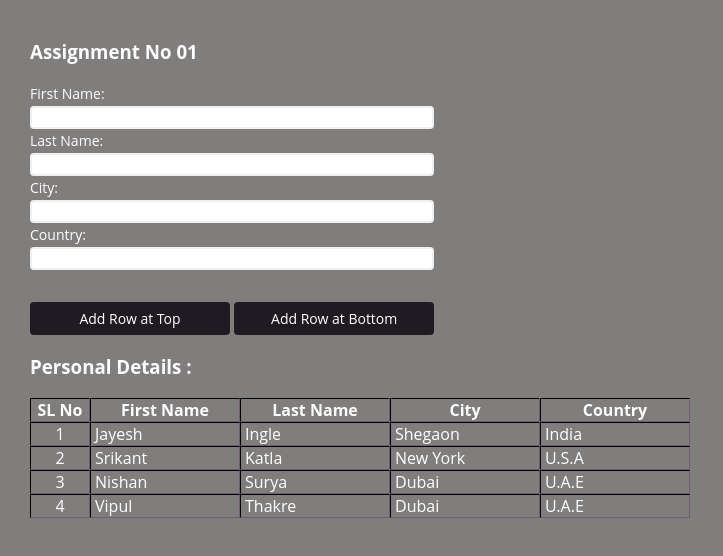
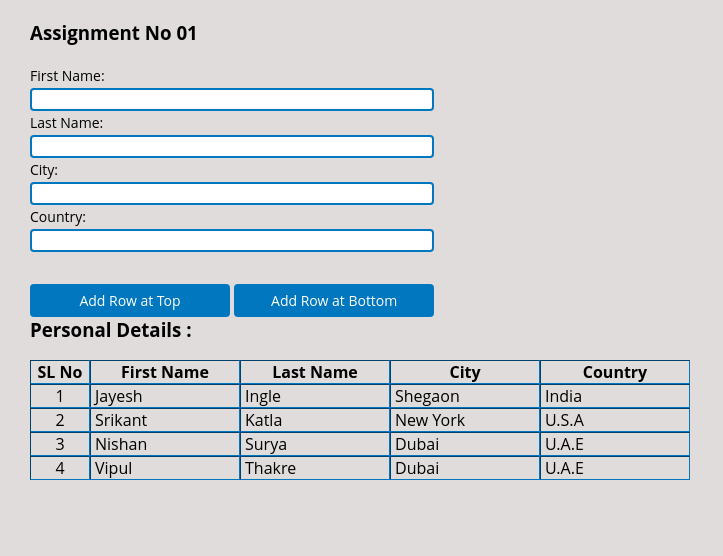
Before and after one commit to inglejayesh/HTML_Tables, a plain HTML site: page index.html in a window 1280 px wide. Shown: the whole page, without its empty margins (0-723 px from the left). Drawn offline with Linux system fonts and the light colour scheme.

Commit message:
Update style.css

```diff
--- a/style.css
+++ b/style.css
@@ -1,9 +1,9 @@
 * {
 	box-sizing: border-box;
 }
-
+/*css for body*/
 body {
-	background-color: #807d7d;
+	background-color: #e0dcdc;
 	font-family: 'Open Sans', sans-serif;
 	align-items: center;
 	justify-content: center;
@@ -12,57 +12,16 @@ body {
 	padding-bottom: 20px;
 	position: relative;
 	padding: 20px 30px;
-	color: #fff;
 }
-h1{
-	margin: 0%;
+h3{
+	margin-top: 0%;
 }
+
+/*tables css*/
 table{
     border-spacing: 0px;
-	border : 2px #201b22;
+	border : 2px #0077bf;
 }
-
-label {
-	display: inline-block;
-	margin-bottom: 3px;
-	font-size: 14px;
-}
-input {
-	border: 2px solid #f0f0f0;
-	border-radius: 4px;
-	display: block;
-	font-family: inherit;
-	font-size: 14px;
-	padding: 0 5px;
-	width: 404px;
-}
-
-small {
-	margin-left: 10px;
-}
-button {
-	background-color: #201b22;
-	border: 2px solid #201b22;
-	border-radius: 4px;
-	color: #fff;
-
-	font-family: inherit;
-	font-size: 14px;
-	padding: 5px;
-	margin-top: 20px;
-	width: 200px;
-	margin-top: 10px;
-}
-
-.errorMsg{
-	color: red;
-}
-
-.inputContrl{
-	display: flex;
-}
-
-
 th, td {
 	width: 150px;
 	max-width: 20%;
@@ -78,3 +37,43 @@ tr th:first-child, tr td:first-child {
 	width: 60px;
 	text-align: center;
 }
+
+/*button,labels and inputs*/
+input {
+	border: 2px solid #0077bf;
+	border-radius: 4px;
+	display: block;
+	font-family: inherit;
+	font-size: 14px;
+	padding: 0 5px;
+	width: 404px;
+}
+.inputContrl{
+	display: flex;
+}
+button {
+	background-color: #0077bf;
+	border: 2px solid #0077bf;
+	border-radius: 4px;
+	color: #fff;
+
+	font-family: inherit;
+	font-size: 14px;
+	padding: 5px;
+	margin-top: 20px;
+	width: 200px;
+	margin-top: 10px;
+}
+label {
+	display: inline-block;
+	margin-bottom: 3px;
+	font-size: 14px;
+}
+
+/*error msgs css*/
+small {
+	margin-left: 10px;
+}
+.errorMsg{
+	color: red;
+}
```
